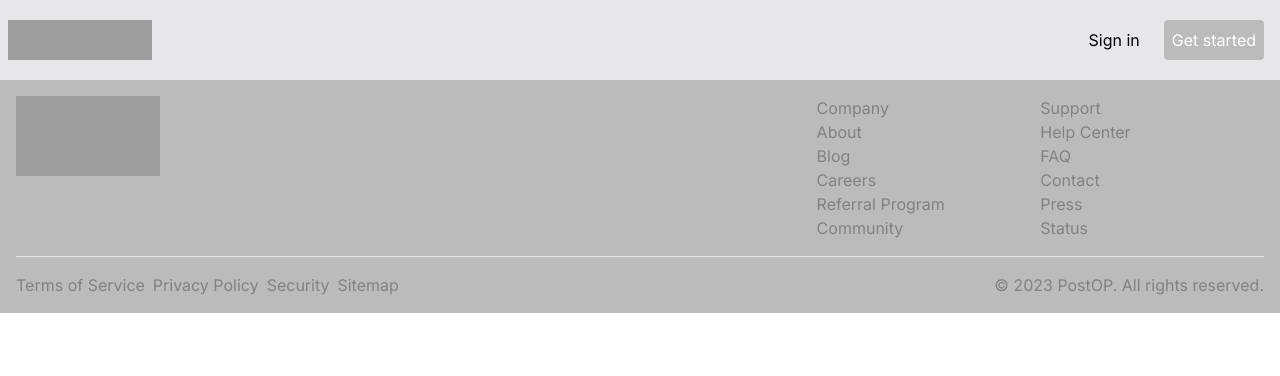
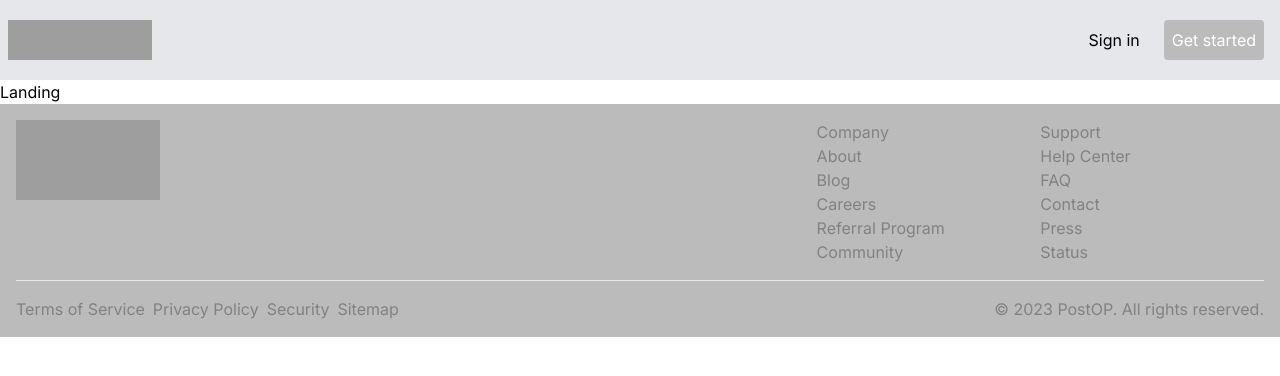
Before and after one commit to Ismailco/Postcare-app, a React (Vite) app: page / in a window 1280 px wide. Shown: the top 376 px of the page. Built offline with nearby package versions, Linux system fonts and the light colour scheme; grey boxes are pictures that could not be loaded.

Commit message:
Add Landing page

```diff
--- a/src/App.jsx
+++ b/src/App.jsx
@@ -1,15 +1,16 @@
 import React from 'react';
 import { Routes, Route, BrowserRouter } from 'react-router-dom';
 import { NavBar, Footer } from './components';
-import { Login, Signup } from './pages';
+import { Landing, Login, Signup } from './pages';
 
 const App = () => (
   <div className="w-full">
     <BrowserRouter>
       <NavBar />
       <Routes>
-        <Route path="/login" element={<Login />} />
-        <Route path="/signup" element={<Signup />} />
+        <Route exact path="/" element={<Landing />} />
+        <Route exact path="/login" element={<Login />} />
+        <Route exact path="/signup" element={<Signup />} />
       </Routes>
       <Footer />
     </BrowserRouter>
--- /dev/null
+++ b/src/pages/Landing.jsx
@@ -0,0 +1,7 @@
+import React from 'react';
+
+const Landing = () => {
+  return <div>Landing</div>;
+};
+
+export default Landing;
--- a/src/pages/index.js
+++ b/src/pages/index.js
@@ -1,4 +1,5 @@
 import Login from './Login';
 import Signup from './Signup';
+import Landing from './Landing';
 
-export { Login, Signup };
+export { Login, Signup, Landing };
```
